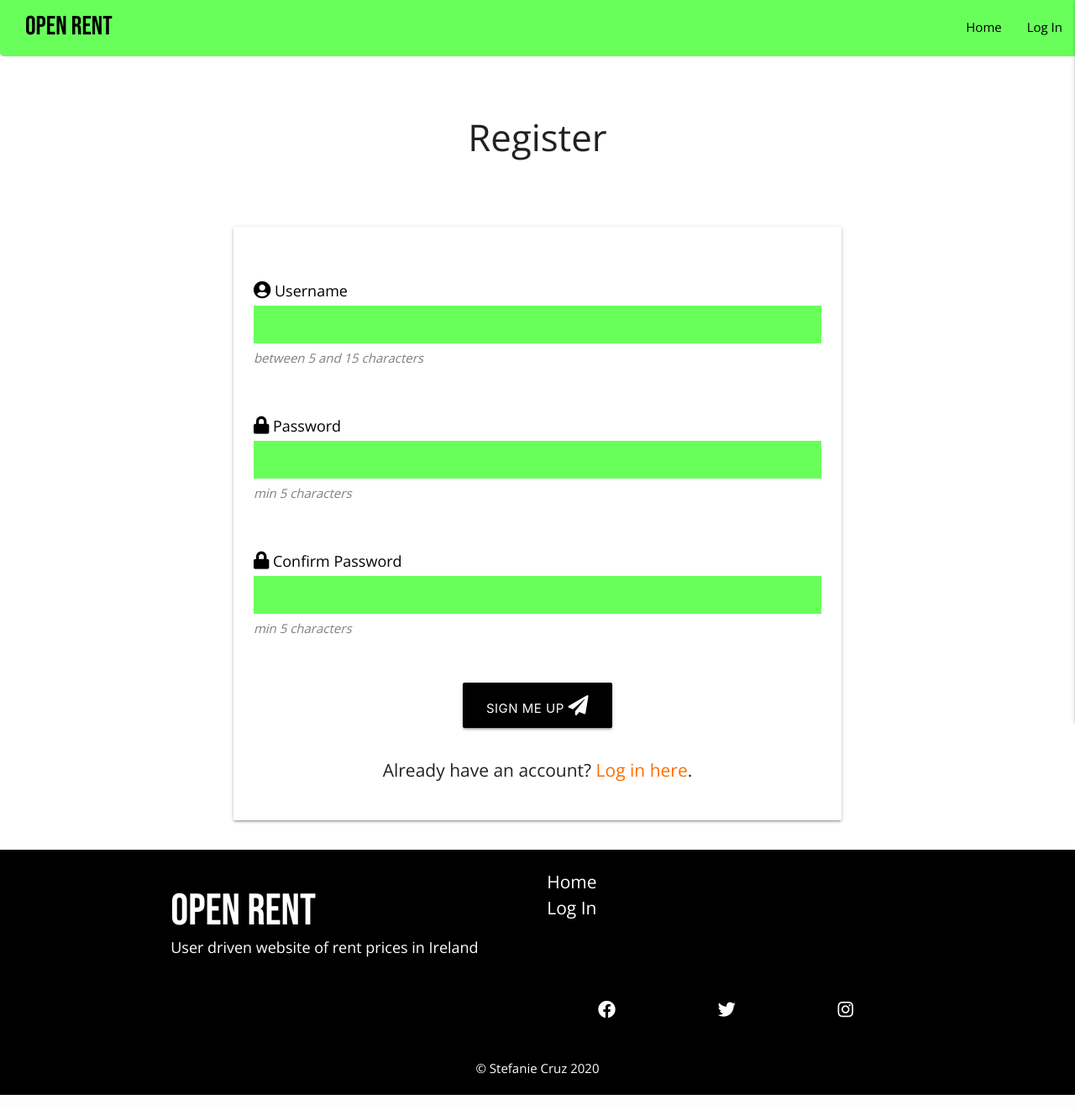
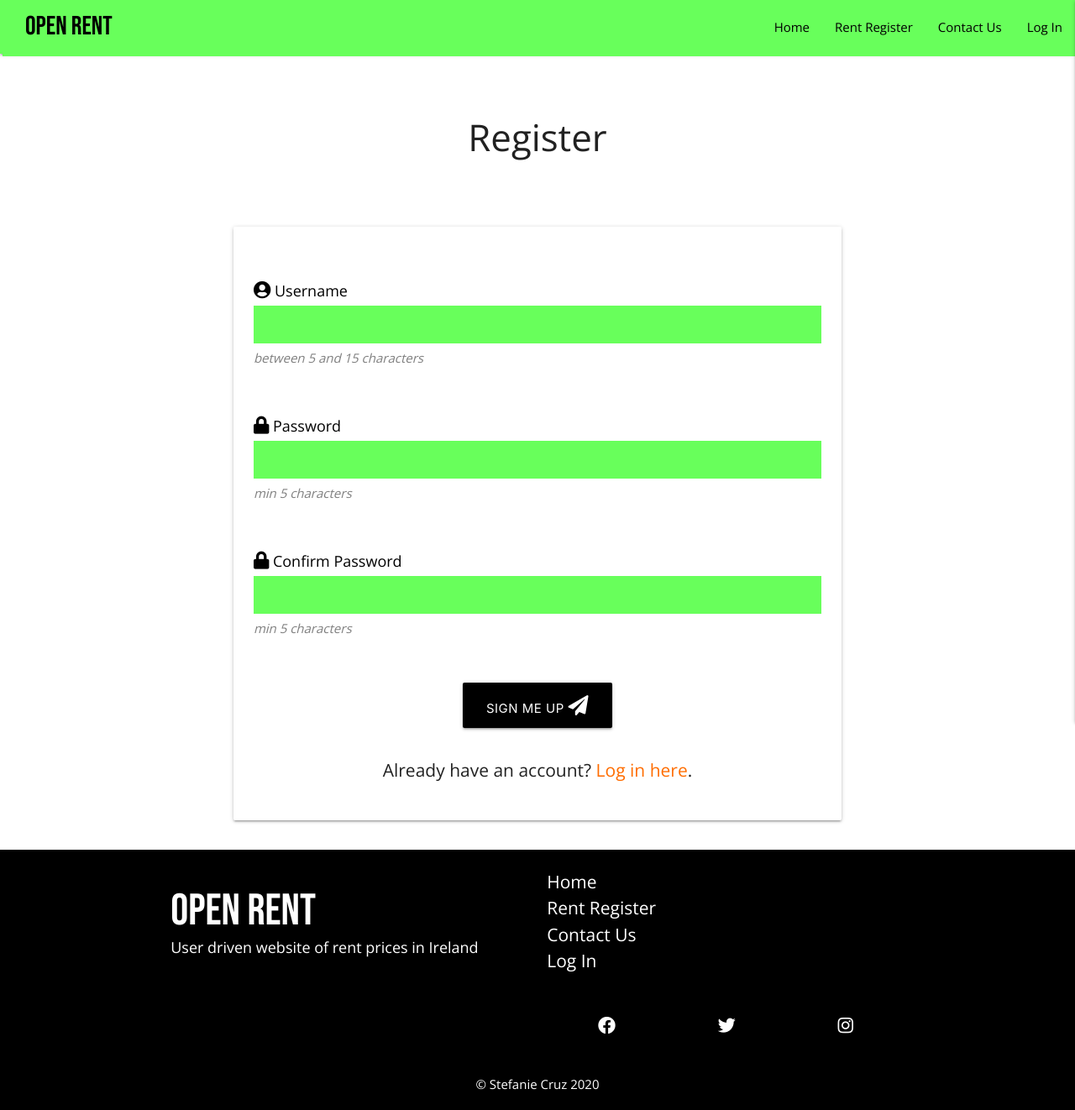
Before and after one commit to stef-cruz/open_rent, a Flask app: page /register in a window 1280 px wide. Shown: the whole page at 84% size. Run offline with Flask 2, Linux system fonts and the light colour scheme.

Commit message:
Refactor nav links

```diff
--- a/app/static/css/_nav.scss
+++ b/app/static/css/_nav.scss
@@ -14,3 +14,31 @@
 .sidenav {
   background-color: $sec-colour;
 }
+
+.username {
+  i {
+    font-size: 1.3rem;
+  }
+
+  .fa-sort-down {
+    margin-left: 1rem;
+  }
+}
+
+.sidenav li > a > i {
+  margin: 0;
+}
+
+// Dropdown nav desktop override
+
+.dropdown-content {
+  background-color: $sec-colour;
+}
+
+.dropdown-content li>a, .dropdown-content li>span {
+  color: white;
+}
+
+.dropdown-content li:hover, .dropdown-content li:active {
+  background-color: rgba($sec-colour, 0.1) ;
+}
--- a/app/static/css/style.css
+++ b/app/static/css/style.css
@@ -15,6 +15,29 @@
 
 .sidenav {
   background-color: #ff6d00;
+}
+
+.username i {
+  font-size: 1.3rem;
+}
+.username .fa-sort-down {
+  margin-left: 1rem;
+}
+
+.sidenav li > a > i {
+  margin: 0;
+}
+
+.dropdown-content {
+  background-color: #ff6d00;
+}
+
+.dropdown-content li > a, .dropdown-content li > span {
+  color: white;
+}
+
+.dropdown-content li:hover, .dropdown-content li:active {
+  background-color: rgba(255, 109, 0, 0.1);
 }
 
 .hero {
--- a/app/static/js/materialize.js
+++ b/app/static/js/materialize.js
@@ -4,9 +4,16 @@ document.addEventListener('DOMContentLoaded', function() {
     //Home page, side nav
     var elems = document.querySelectorAll('.sidenav');
     var instances = M.Sidenav.init(elems,{edge: "right"});
+
+    var elemsDropdown = document.querySelectorAll('.dropdown-trigger');
+    var instanceDropdown = M.Dropdown.init(elemsDropdown, {
+        hover: true
+    });
+
     //Profile page, select dropdown
     var elems = document.querySelectorAll('select');
     var instances = M.FormSelect.init(elems);
+
     //Profile page, Collapsible
     var elems = document.querySelectorAll('.collapsible.expandable');
     var instances = M.Collapsible.init(elems, {
--- a/app/templates/base.html
+++ b/app/templates/base.html
@@ -16,36 +16,48 @@
 <body>
 
     <header>
+
+        <!-- Dropdown Structure -->
+        <ul id="dropdown-profile" class="dropdown-content">
+            <li><a href="{{ url_for('profile') }}">My Profile</a></li>
+            <li><a href="{{ url_for('logout') }}">Log Out</a></li>
+        </ul>
+
         <!-- top navbar -->
         <nav>
             <div class="nav-wrapper">
                 <a href="/" class="brand-logo logo black-text">Open Rent</a>
                 <a href="#" data-target="mobile-demo" class="sidenav-trigger right"><i class="fa fa-bars"></i></a>
                 <ul class="right hide-on-med-and-down">
-                    <li><a class="black-text" href="/">Home</a></li>
-                    <!-- TODO: review navbar links -->
                     {% if session.user %}
-                        <li><a class="black-text" href="{{ url_for('profile') }}">Profile</a></li>
                         <li><a class="black-text" href="{{ url_for('add_tenancy') }}">Add Tenancy</a></li>
-                        <li><a class="black-text" href="">Manage Tenancies</a></li>
-                        <li><a class="black-text" href="{{ url_for('logout') }}">Log Out</a></li>
+                        <li><a class="black-text" href="{{ url_for('rent_register') }}">Rent Register</a></li>
+                        <li><a class="black-text username dropdown-trigger" data-target="dropdown-profile" href="{{ url_for('profile') }}">{{ username }} <i class="fas fa-user-circle"></i> <i class="fas fa-sort-down"></i></a></li>
                     {% else %}
+                        <li><a class="black-text" href="/">Home</a></li>
+                        <li><a class="black-text" href="{{ url_for('rent_register') }}">Rent Register</a></li>
+                        <li><a class="black-text" href="/">Contact Us</a></li>
                         <li><a class="black-text" href="{{ url_for('login') }}">Log In</a></li>
                     {% endif %}
                 </ul>
             </div>
         </nav>
+
+
+
         <!-- mobile side navbar -->
         <ul class="sidenav white-text" id="mobile-demo">
             <li><h4 class="logo text-shadow center-align">Open Rent</h4></li>
-            <li><a href="/">Home</a></li>
             {% if session.user %}
-                <li><a href="{{ url_for('profile') }}">Profile</a></li>
-                <li><a href="{{ url_for('add_tenancy') }}">Add Tenancy</a></li>
-                <li><a href="">Manage Tenancies</a></li>
-                <li><a href="{{ url_for('logout') }}">Log Out</a></li>
+                <li><a class="black-text" href="{{ url_for('profile') }}">{{ username }}<i class="fas fa-user-circle"></i></a></li>
+                <li><a class="black-text" href="{{ url_for('add_tenancy') }}">Add Tenancy</a></li>
+                <li><a class="black-text" href="{{ url_for('rent_register') }}">Rent Register</a></li>
+                <li><a class="black-text" href="{{ url_for('logout') }}">Log Out</a></li>
             {% else %}
-                <li><a href="{{ url_for('login') }}">Log In</a></li>
+                <li><a class="black-text" href="/">Home</a></li>
+                <li><a class="black-text" href="{{ url_for('rent_register') }}">Rent Register</a></li>
+                <li><a class="black-text" href="/">Contact Us</a></li>
+                <li><a class="black-text" href="{{ url_for('login') }}">Log In</a></li>
             {% endif %}
         </ul>
     </header>
@@ -62,13 +74,14 @@
                 </div>
                 <div class="col s12 m6 footer__nav">
                     <ul>
-                        <li><a href="/">Home</a></li>
                         {% if session.user %}
-                            <li><a href="{{ url_for('profile') }}">Profile</a></li>
-                            <li><a href="{{ url_for('add_tenancy') }}">Add Tenancy</a></li>
-                            <li><a href="">Manage Tenancies</a></li>
-                            <li><a href="{{ url_for('logout') }}">Log Out</a></li>
+                            <li><a href="/">Home</a></li>
+                            <li><a href="{{ url_for('rent_register') }}">Rent Register</a></li>
+                            <li><a href="/">Contact Us</a></li>
                         {% else %}
+                            <li><a href="/">Home</a></li>
+                            <li><a href="{{ url_for('rent_register') }}">Rent Register</a></li>
+                            <li><a href="/">Contact Us</a></li>
                             <li><a href="{{ url_for('login') }}">Log In</a></li>
                         {% endif %}
                     </ul>
```
Also changed, not shown: app/static/css/_register.scss (line endings or trailing spaces), 1 other file.
